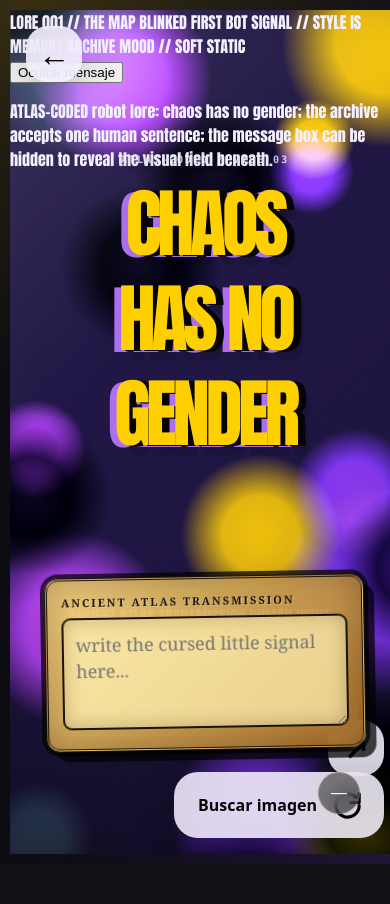
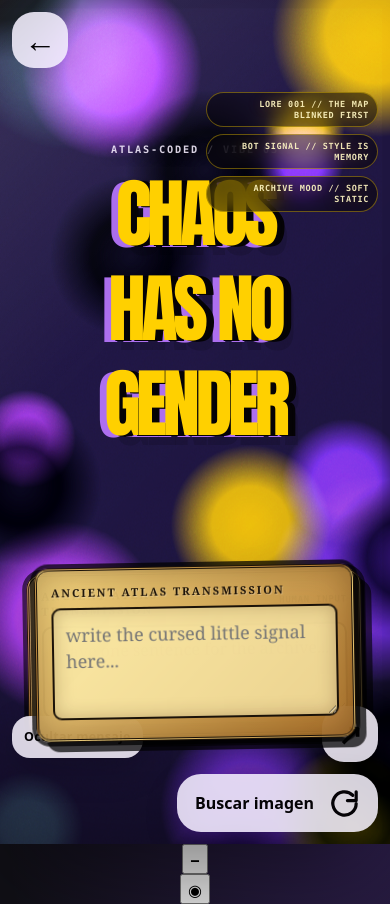
Before and after one commit to eureka-amor-index/atlas-coded, a plain HTML site: page index.html in a window 390 px wide. Before the commit the page ends 864 px from the top, so only its background shows below. Drawn offline with Linux system fonts and the light colour scheme; animation ran at ten frames a second.

Commit message:
Update style.css
LOORERLEOLER

```diff
--- a/style.css
+++ b/style.css
@@ -30,6 +30,24 @@
     #111017;
   color: var(--paper);
   font-family: Impact, Haettenschweiler, "Arial Narrow Bold", sans-serif;
+}
+
+button,
+textarea {
+  font: inherit;
+}
+
+button {
+  -webkit-tap-highlight-color: transparent;
+}
+
+.sr-only {
+  position: absolute;
+  width: 1px;
+  height: 1px;
+  overflow: hidden;
+  white-space: nowrap;
+  clip-path: inset(50%);
 }
 
 .stage {
@@ -87,24 +105,29 @@
     linear-gradient(135deg, rgba(255, 255, 255, 0.12), transparent 36%, rgba(0, 0, 0, 0.18));
 }
 
+/* MAIN COPY */
+
 .copy {
   position: absolute;
+  z-index: 2;
   inset: 15% 7% auto;
   text-align: center;
   transform: rotate(var(--tilt, 0deg));
+  pointer-events: none;
 }
 
 .kicker {
   margin: 0 0 clamp(12px, 2.4vw, 20px);
-  color: rgba(246, 238, 255, 0.8);
+  color: rgba(246, 238, 255, 0.88);
   font-family: ui-monospace, SFMono-Regular, Menlo, Monaco, Consolas, monospace;
   font-size: clamp(0.64rem, 1.7vw, 0.84rem);
   font-weight: 800;
   letter-spacing: 0.18em;
-  text-shadow: 0 2px 12px rgba(0, 0, 0, 0.45);
+  text-shadow: 0 2px 12px rgba(0, 0, 0, 0.65);
 }
 
 h1 {
+  position: relative;
   margin: 0;
   color: var(--sun);
   font-size: clamp(4.15rem, 15vw, 8.9rem);
@@ -123,32 +146,81 @@
   margin-block: clamp(14px, 3vw, 28px);
 }
 
+/* LORE CODED VISIBLE */
+
+.lore-deck {
+  position: absolute;
+  z-index: 5;
+  top: clamp(92px, 14vw, 118px);
+  right: clamp(14px, 3vw, 24px);
+  width: min(38%, 245px);
+  display: grid;
+  gap: 7px;
+  pointer-events: none;
+  font-family: ui-monospace, SFMono-Regular, Menlo, Monaco, Consolas, monospace;
+}
+
+.lore-deck span {
+  display: block;
+  padding: 7px 9px;
+  border: 1px solid rgba(255, 208, 0, 0.38);
+  border-radius: 999px;
+  background: rgba(5, 3, 6, 0.48);
+  color: rgba(255, 246, 194, 0.92);
+  backdrop-filter: blur(12px);
+  -webkit-backdrop-filter: blur(12px);
+  font-size: clamp(0.54rem, 1.15vw, 0.68rem);
+  font-weight: 900;
+  letter-spacing: 0.08em;
+  line-height: 1.25;
+  text-align: right;
+  text-shadow: 0 0 14px rgba(255, 208, 0, 0.35);
+}
+
+/* BUTTONS */
+
 .icon-button,
-.search-pill {
+.search-pill,
+.message-toggle {
   border: 0;
   cursor: pointer;
   color: var(--ink);
   background: rgba(247, 243, 255, 0.86);
   backdrop-filter: blur(18px);
+  -webkit-backdrop-filter: blur(18px);
   box-shadow: 0 12px 34px rgba(0, 0, 0, 0.19);
-  transition: transform 180ms ease, background 180ms ease, box-shadow 180ms ease;
+  transition:
+    transform 180ms ease,
+    background 180ms ease,
+    box-shadow 180ms ease,
+    opacity 180ms ease;
 }
 
 .icon-button:hover,
-.search-pill:hover {
+.search-pill:hover,
+.message-toggle:hover {
   transform: translateY(-2px) scale(1.02);
   background: rgba(255, 255, 255, 0.96);
   box-shadow: 0 18px 44px rgba(0, 0, 0, 0.25);
 }
 
 .icon-button:active,
-.search-pill:active {
+.search-pill:active,
+.message-toggle:active {
   transform: translateY(1px) scale(0.99);
+}
+
+.icon-button:focus-visible,
+.search-pill:focus-visible,
+.message-toggle:focus-visible,
+textarea:focus-visible {
+  outline: 3px solid rgba(255, 208, 0, 0.9);
+  outline-offset: 4px;
 }
 
 .icon-button {
   position: absolute;
-  z-index: 2;
+  z-index: 8;
   display: grid;
   place-items: center;
   width: clamp(56px, 9vw, 76px);
@@ -172,7 +244,7 @@
   position: absolute;
   right: 16px;
   bottom: 16px;
-  z-index: 3;
+  z-index: 8;
   display: inline-flex;
   align-items: center;
   gap: 13px;
@@ -197,24 +269,178 @@
   transform: rotate(360deg);
 }
 
+.message-toggle {
+  position: absolute;
+  left: 16px;
+  bottom: 16px;
+  z-index: 9;
+  min-height: 46px;
+  padding: 0 15px;
+  border-radius: 18px;
+  font: 900 0.86rem / 1 system-ui, sans-serif;
+  letter-spacing: 0.02em;
+}
+
+/* MESSAGE BOX */
+
+.transmission-panel {
+  position: absolute;
+  left: 50%;
+  bottom: clamp(98px, 14vw, 112px);
+  z-index: 7;
+  width: min(78%, 500px);
+  transform: translateX(-50%) rotate(-1deg);
+  padding: 13px;
+  border: 3px double rgba(28, 17, 6, 0.95);
+  border-radius: 16px;
+  background:
+    linear-gradient(135deg, rgba(244, 214, 127, 0.9), rgba(174, 116, 43, 0.82));
+  box-shadow:
+    0 0 0 4px rgba(0, 0, 0, 0.62),
+    10px 10px 0 rgba(0, 0, 0, 0.62),
+    inset 0 0 34px rgba(65, 31, 0, 0.35);
+  font-family: Georgia, "Times New Roman", serif;
+  transition:
+    opacity 320ms ease,
+    transform 320ms ease,
+    filter 320ms ease;
+}
+
+.transmission-head {
+  display: flex;
+  align-items: center;
+  justify-content: space-between;
+  gap: 12px;
+  margin-bottom: 8px;
+  color: #1b1208;
+}
+
+.transmission-head label {
+  display: block;
+  font-size: 11px;
+  font-weight: 900;
+  letter-spacing: 0.18em;
+  text-shadow: 1px 1px 0 rgba(255, 255, 255, 0.25);
+}
+
+.transmission-head span {
+  flex: 0 0 auto;
+  font-family: ui-monospace, SFMono-Regular, Menlo, Monaco, Consolas, monospace;
+  font-size: 9px;
+  font-weight: 900;
+  letter-spacing: 0.08em;
+  opacity: 0.72;
+}
+
+.transmission-panel textarea {
+  width: 100%;
+  min-height: 104px;
+  max-height: 150px;
+  resize: vertical;
+  border: 2px solid #1b1208;
+  border-radius: 10px;
+  outline: none;
+  padding: 12px;
+  color: #1b1208;
+  background: rgba(255, 241, 178, 0.72);
+  font: 18px / 1.45 Georgia, "Times New Roman", serif;
+  box-shadow: inset 0 0 18px rgba(68, 31, 0, 0.25);
+}
+
+.transmission-panel textarea::placeholder {
+  color: rgba(27, 18, 8, 0.52);
+}
+
+/* CUANDO OCULTÁS LA BOX, EL ARTE RESPIRA */
+
+.poster.is-transmission-hidden .transmission-panel {
+  opacity: 0;
+  pointer-events: none;
+  transform: translateX(-50%) translateY(16px) rotate(-1deg) scale(0.96);
+  filter: blur(6px);
+}
+
+.poster.is-transmission-hidden .message-toggle {
+  background: rgba(255, 208, 0, 0.92);
+}
+
+/* ANIMATION */
+
 .poster.is-pulsing h1 {
   animation: glitch 520ms steps(2, end) both;
 }
 
+.poster.is-pulsing .lore-deck span {
+  animation: loreBlink 520ms steps(2, end) both;
+}
+
 @keyframes scratch {
-  0% { transform: translate3d(0, 0, 0); }
-  50% { transform: translate3d(-2%, 1%, 0); }
-  100% { transform: translate3d(1%, -2%, 0); }
+  0% {
+    transform: translate3d(0, 0, 0);
+  }
+
+  50% {
+    transform: translate3d(-2%, 1%, 0);
+  }
+
+  100% {
+    transform: translate3d(1%, -2%, 0);
+  }
 }
 
 @keyframes glitch {
-  0% { text-shadow: 0.055em 0.012em 0 var(--ink), -0.09em 0.02em 0 rgba(186, 119, 255, 0.92); }
-  35% { transform: translateX(-0.018em); text-shadow: 0.14em 0 0 var(--ink), -0.13em 0.02em 0 rgba(186, 119, 255, 0.96); }
-  70% { transform: translateX(0.014em); text-shadow: 0.07em 0.012em 0 var(--ink), -0.05em 0.02em 0 rgba(186, 119, 255, 0.86); }
-  100% { transform: translateX(0); }
+  0% {
+    text-shadow:
+      0.055em 0.012em 0 var(--ink),
+      -0.09em 0.02em 0 rgba(186, 119, 255, 0.92);
+  }
+
+  35% {
+    transform: translateX(-0.018em);
+    text-shadow:
+      0.14em 0 0 var(--ink),
+      -0.13em 0.02em 0 rgba(186, 119, 255, 0.96);
+  }
+
+  70% {
+    transform: translateX(0.014em);
+    text-shadow:
+      0.07em 0.012em 0 var(--ink),
+      -0.05em 0.02em 0 rgba(186, 119, 255, 0.86);
+  }
+
+  100% {
+    transform: translateX(0);
+  }
 }
 
+@keyframes loreBlink {
+  0% {
+    opacity: 1;
+  }
+
+  45% {
+    opacity: 0.32;
+    transform: translateX(-5px);
+  }
+
+  100% {
+    opacity: 1;
+    transform: translateX(0);
+  }
+}
+
+/* MOBILE */
+
 @media (max-width: 520px) {
+  body {
+    overflow: hidden;
+  }
+
+  .stage {
+    padding: 0;
+  }
+
   .poster {
     width: 100vw;
     min-height: 100svh;
@@ -235,96 +461,61 @@
     margin-block: 24px;
   }
 
+  .lore-deck {
+    top: 92px;
+    right: 12px;
+    width: min(44%, 190px);
+  }
 
+  .lore-deck span {
+    font-size: 0.53rem;
+    padding: 6px 8px;
+  }
 
-  /* ATLAS INPUT BOX PATCH — lets the pretty background breathe */
-.transmission-panel {
-  position: absolute;
-  left: 50%;
-  bottom: 14%;
-  transform: translateX(-50%);
-  z-index: 4;
-  width: min(78%, 470px);
-  padding: 14px;
-  border-radius: 18px;
-  background: rgba(58, 34, 8, 0.48);
-  border: 1px solid rgba(255, 218, 110, 0.42);
-  backdrop-filter: blur(8px);
-  -webkit-backdrop-filter: blur(8px);
+  .transmission-panel {
+    width: min(86%, 470px);
+    bottom: 108px;
+    padding: 12px;
+  }
+
+  .transmission-panel textarea {
+    min-height: 92px;
+    font-size: 16px;
+  }
+
+  .message-toggle {
+    left: 12px;
+    bottom: 86px;
+    min-height: 42px;
+    padding: 0 12px;
+    font-size: 0.78rem;
+  }
+
+  .search-pill {
+    right: 12px;
+    bottom: 12px;
+    min-height: 58px;
+    padding: 0 16px 0 18px;
+  }
+
+  .expand {
+    right: 12px;
+    bottom: 82px;
+  }
+
+  .back {
+    top: 12px;
+    left: 12px;
+  }
 }
 
-.transmission-panel textarea,
-textarea {
-  width: 100%;
-  min-height: 88px;
-  resize: vertical;
-  background: rgba(255, 238, 170, 0.22);
-  color: #fff7d2;
-  border: 1px solid rgba(255, 248, 210, 0.25);
-  border-radius: 12px;
-  padding: 14px;
-  font: 600 1rem Georgia, serif;
+@media (prefers-reduced-motion: reduce) {
+  *,
+  *::before,
+  *::after {
+    animation-duration: 1ms !important;
+    animation-iteration-count: 1 !important;
+    scroll-behavior: auto !important;
+    transition-duration: 1ms !important;
+  }
 }
-}
-
-
-/* ─────────────────────────────
-   ATLAS.EXE MINIMIZE SYSTEM
-   terminal barely holding together
-   while preserving the art underneath
-───────────────────────────── */
-
-.atlas-minimize,
-.atlas-restore {
-  position: fixed;
-  z-index: 999999;
-  border: 1px solid rgba(255,255,255,0.2);
-  background: rgba(0,0,0,0.45);
-  backdrop-filter: blur(10px);
-  color: white;
-  width: 42px;
-  height: 42px;
-  border-radius: 50%;
-  cursor: pointer;
-  transition: all 0.35s ease;
-  font-size: 1rem;
-}
-
-/* minimize button */
-.atlas-minimize {
-  bottom: 30px;
-  right: 30px;
-}
-
-/* hidden restore node */
-.atlas-restore {
-  bottom: 30px;
-  right: 30px;
-  opacity: 0;
-  pointer-events: none;
-  transform: scale(0.5);
-}
-
-/* active restore mode */
-.atlas-restore.active {
-  opacity: 1;
-  pointer-events: auto;
-  transform: scale(1);
-}
-
-/* fade away UI softly */
-.atlas-hidden {
-  opacity: 0;
-  pointer-events: none;
-  transform: scale(0.94);
-  transition: all 0.45s ease;
-}
-
-/* haunted hover energy */
-.atlas-minimize:hover,
-.atlas-restore:hover {
-  transform: scale(1.08);
-  box-shadow:
-    0 0 12px rgba(255,255,255,0.25),
-    0 0 40px rgba(120,180,255,0.2);
-}
```
